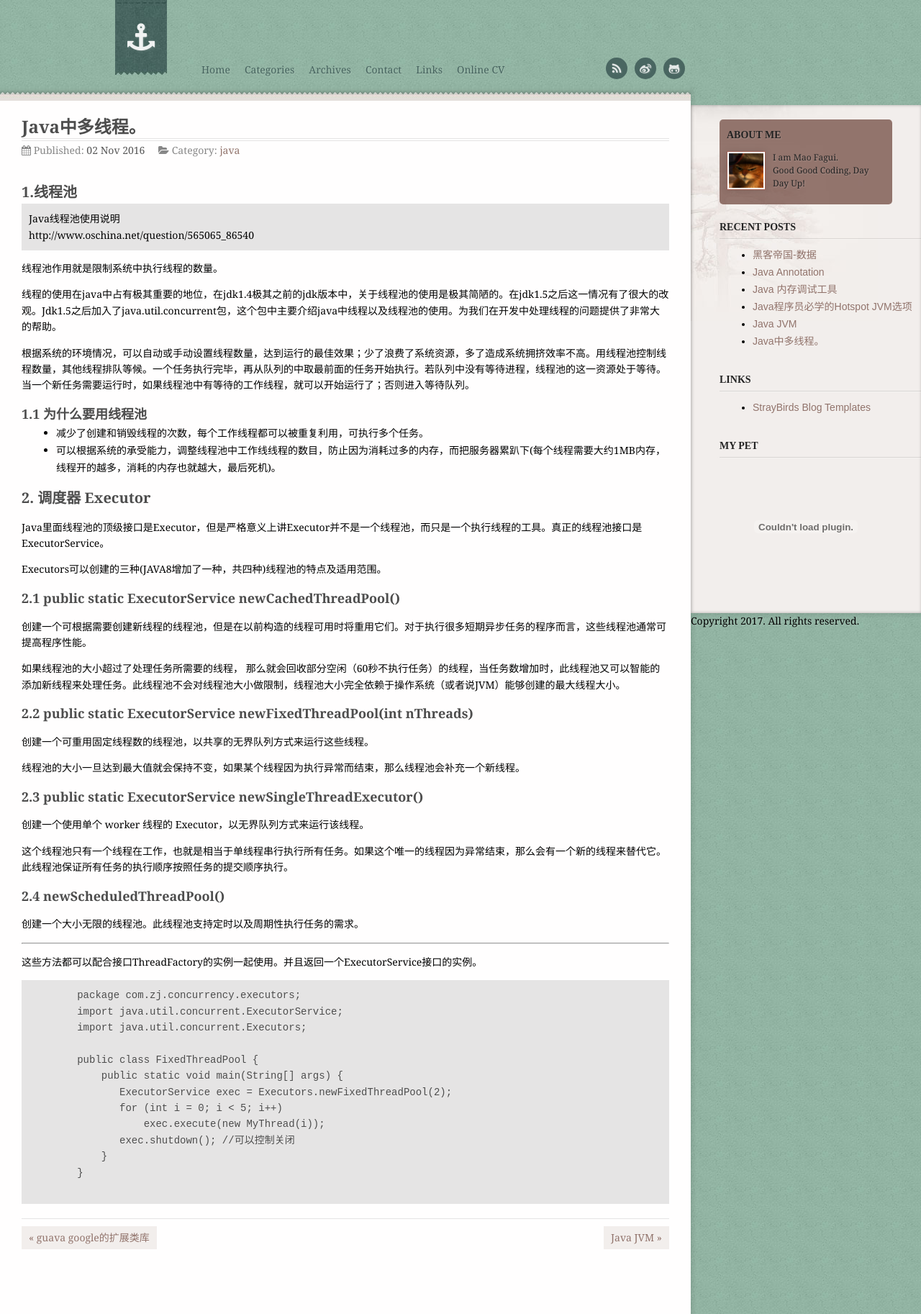
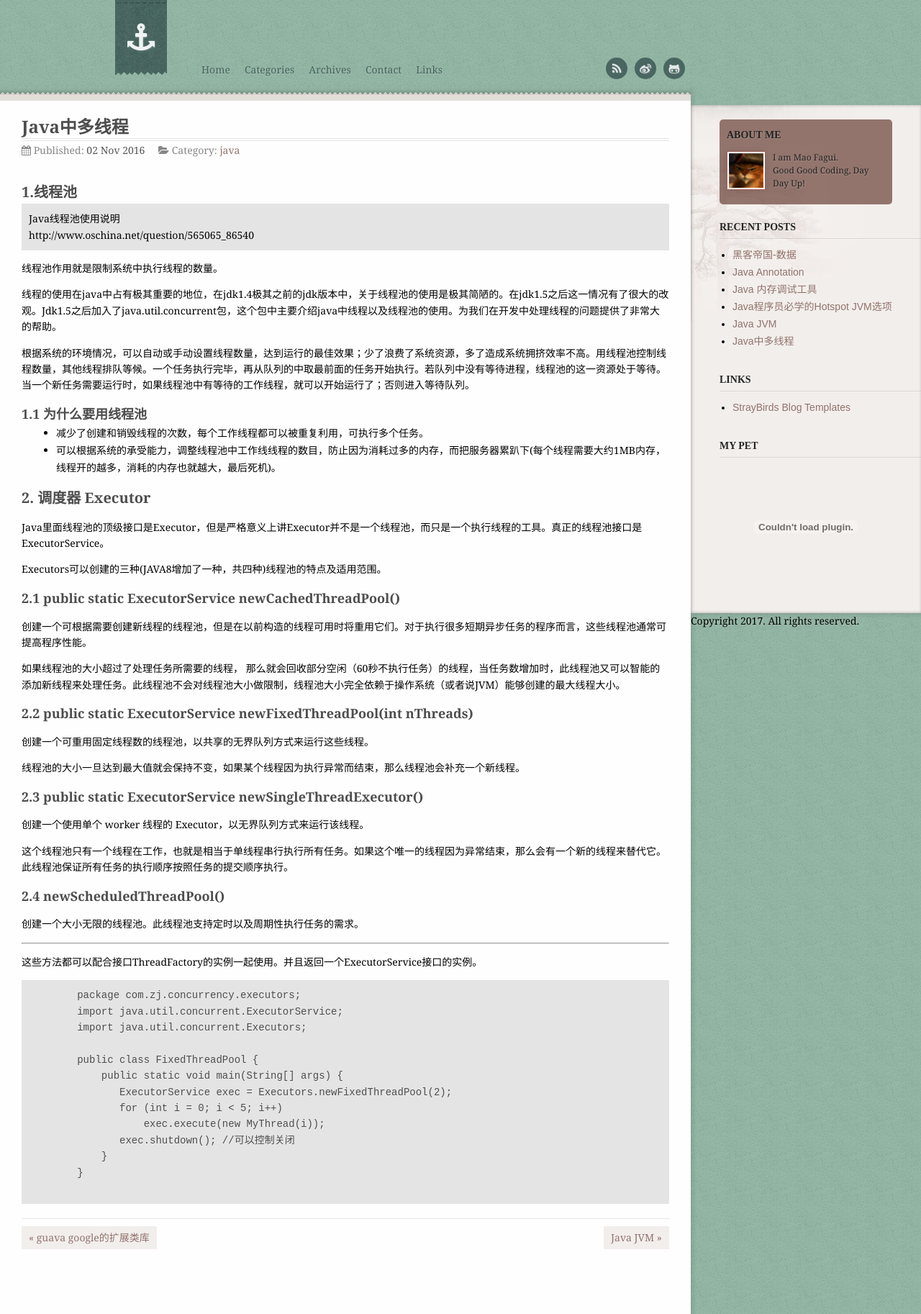
Before and after one commit to CowAndCat/CowAndCat.github.io, a Jekyll site: the page built from _posts/lang_java/2016-11-02-java-multiple-thread.md, in a window 1280 px wide. Shown: the whole page at 72% size. Built offline with Jekyll 4.4.1, drawn with Linux system fonts in a browser that asks for light colours.

Commit message:
update 修改样式。 后面可以将评论系统加上去了。

```diff
--- a/_config.yml
+++ b/_config.yml
@@ -58,8 +58,8 @@ nav:
     url: /navigations/contact.html
   - text: Links
     url: /navigations/links.html
-  - text: Online CV
-    url: /Resume/resume_cn.html
+#  - text: Online CV
+#    url: /Resume/resume_cn.html
 
 #Author config
 author:
--- a/_posts/lang_java/2016-11-02-java-multiple-thread.md
+++ b/_posts/lang_java/2016-11-02-java-multiple-thread.md
@@ -1,6 +1,6 @@
 ---
 layout: post
-title: Java中多线程。
+title: Java中多线程
 category: java
 comments: false
 ---
--- a/themes/kunka/css/main.css
+++ b/themes/kunka/css/main.css
@@ -716,6 +716,7 @@ a         { color: #91736b; text-decoration: none; }
     line-height: 24px;
     padding-left: 18px;
     text-decoration: none;
+    margin-left: 0em;
 }
 .aside-item .list a {
     color: #91736b;
```
Also changed, not shown: _posts/lang_java/2015-09-01-java-structures.md (+1 -1 lines), 2 other files.
